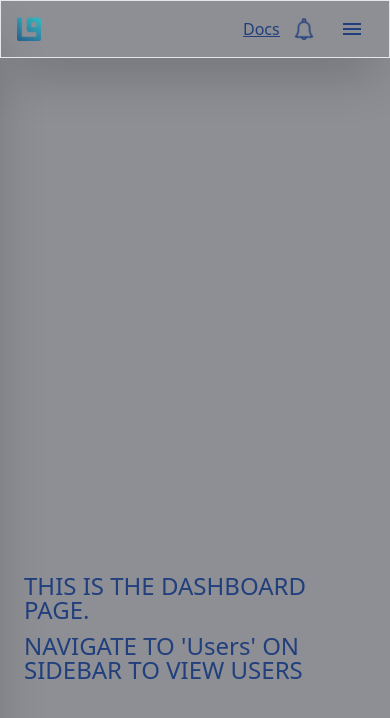
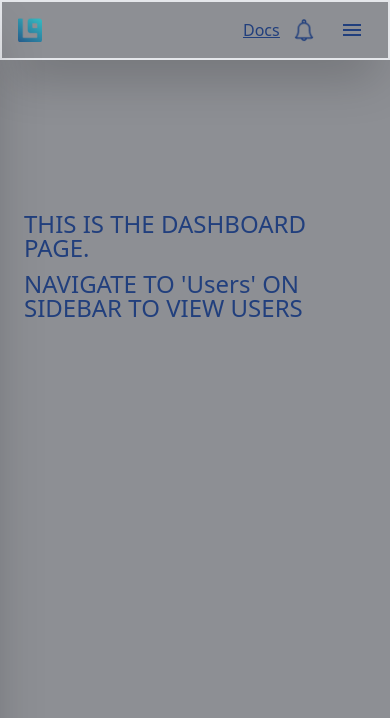
Before and after one commit to TaiwoSaidat/finloop-app, a Next.js app: page /dashboard in a window 390 px wide. Shown: the top 718 px of the page. Built offline with nearby package versions, Linux system fonts and the light colour scheme.

Commit message:
ui/ overflow-y fix

```diff
--- a/src/app/dashboard/layout.tsx
+++ b/src/app/dashboard/layout.tsx
@@ -11,7 +11,7 @@ const layout = ({ children }: { children: React.ReactNode }) => {
   };
   return (
     <>
-      <div className="flex flex-col h-screen">
+      <div className="flex flex-col overflow-y-hidden">
         <div className=" flex-1 ">
           <DashboardHeader
             sideBarOpen={sideBarOpen}
--- a/src/app/dashboard/users/page.tsx
+++ b/src/app/dashboard/users/page.tsx
@@ -6,11 +6,11 @@ import { columns } from "./columns";
 import { getUsers } from "@/lib/api";
 
 const page = async () => {
-  const data = await  getUsers();
+  const data = await getUsers();
 
   return (
     <>
-      <div className=" space-y-8">
+      <div className=" space-y-8  ">
         <p className=" regular-24">Users</p>
         <div className="  flexBetween flex-wrap gap-2">
           {USERSTATS.map((item) => (
--- a/src/app/ui/dashboardui/DashboardHeader/DashboardHeader.tsx
+++ b/src/app/ui/dashboardui/DashboardHeader/DashboardHeader.tsx
@@ -16,7 +16,7 @@ const DashboardHeader = ({
 }) => {
   return (
     <>
-      <div className="w-full border grid grid-cols-2 md:grid-cols-3 py-4        shadow-2xl items-center sticky top-0 z-50 ">
+      <div className="w-full border-2 grid grid-cols-2 md:grid-cols-3 py-4        shadow-2xl items-center  ">
         {/* logo */}
         <div className="flex gap-4 items-center px-4 ">
           <Link href="/dashboard">
```
